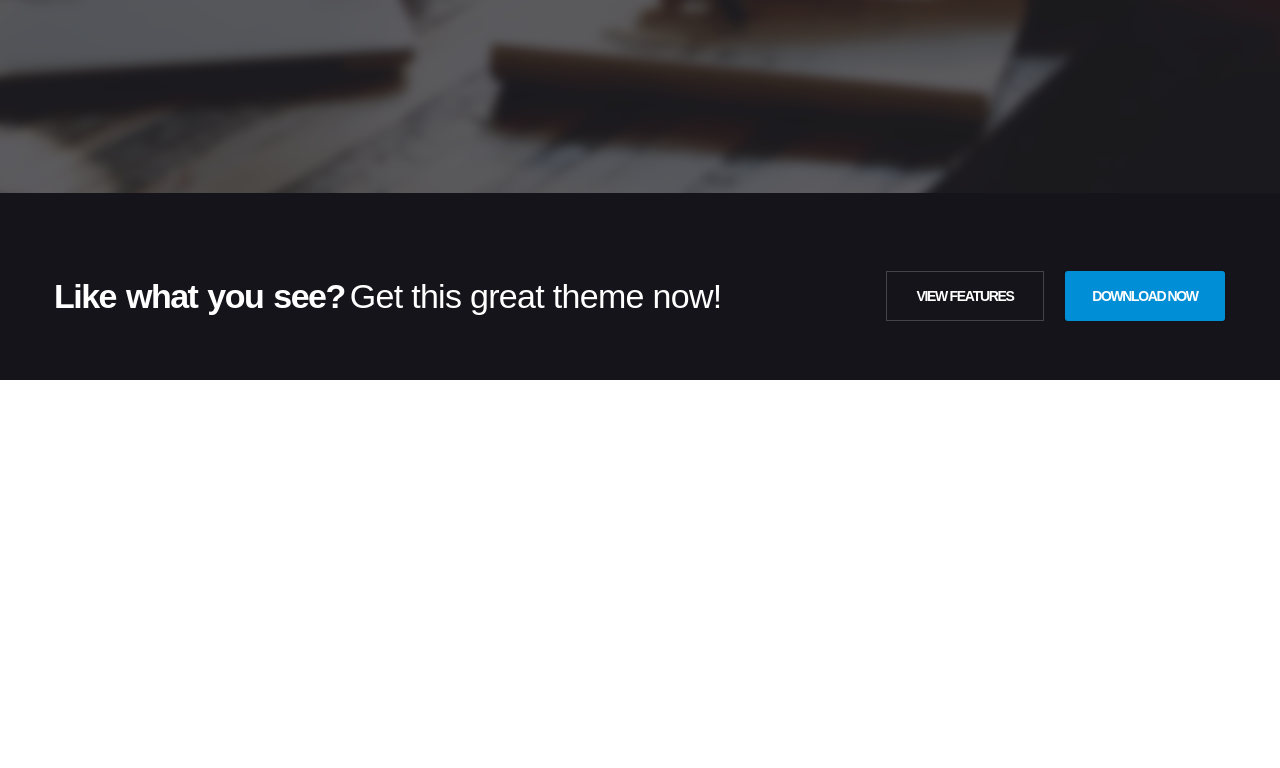
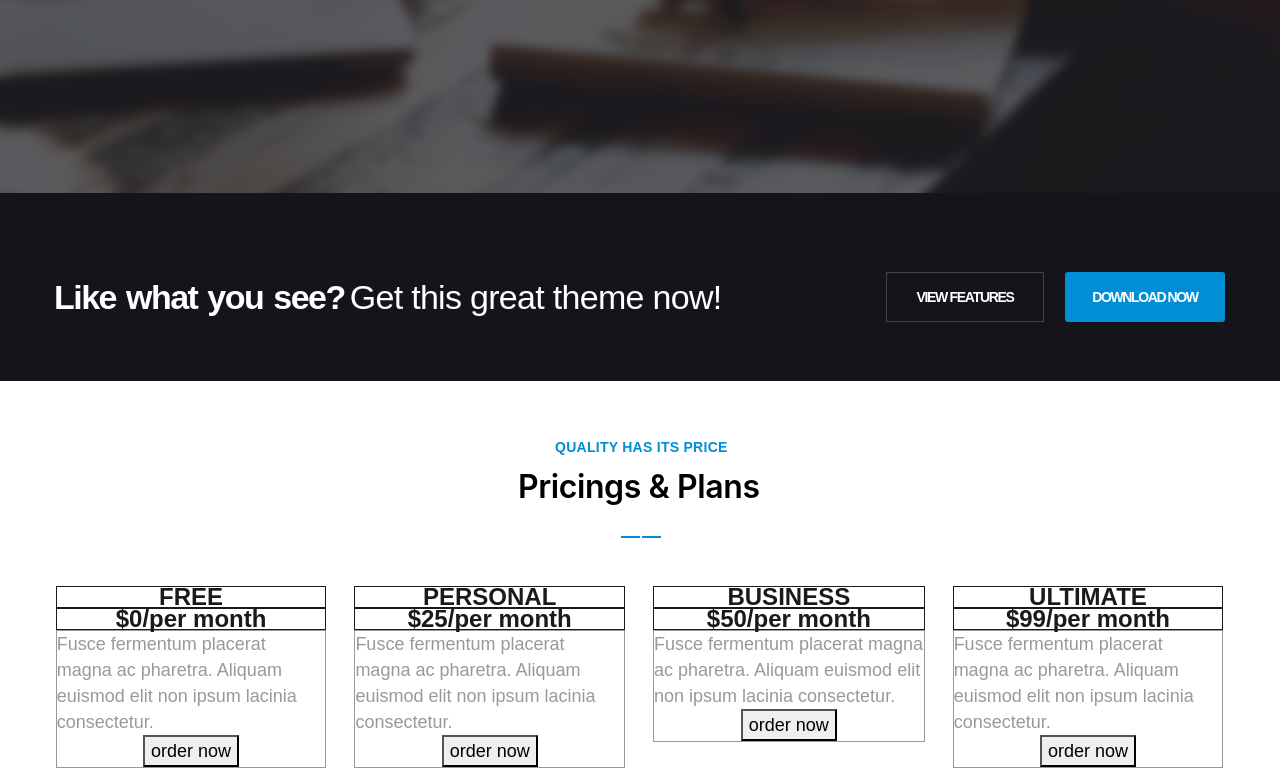
Before and after one commit to Chipik1/maket5, a website built with Parcel: page index.html in a window 1280 px wide. Shown: the part 2892-3660 px from the top of the page. Before the commit the page ends 3272 px from the top, so only its background shows below. Built offline with nearby package versions, Linux system fonts and the light colour scheme; files whose address does not match are found by name.

Commit message:
final columns

```diff
--- a/index.html
+++ b/index.html
@@ -189,5 +189,41 @@
         </div>
     </div>
 </div>
+<div class="plans-wrapper">
+    <div class="plans-container">
+        <div class="row">
+                <div class="col-4"></div>
+                <div class="col-4 title">
+                    <span class="text-title">quality has its price</span>
+                    <span>Pricings & Plans</span>
+                    <div class="line-wrapper">
+                        <span class="lines">&#160</span><span class="lines">&#160</span>
+                    </div>
+                </div>
+        </div>
+        <div class="row-columns">
+            <div class="col-3 price-list">
+                <div class="row">FREE</div>
+                <div class="row"><div><span>$</span><span>0</span></div><span>/per month</span></div>
+                <div class="row"><span>Fusce fermentum placerat magna ac pharetra. Aliquam euismod elit non ipsum lacinia consectetur.</span> <button>order now</button></div>
+            </div>
+            <div class="col-3 price-list">
+                <div class="row">PERSONAL</div>
+                <div class="row"><div><span>$</span><span>25</span></div><span>/per month</span></div>
+                <div class="row"><span>Fusce fermentum placerat magna ac pharetra. Aliquam euismod elit non ipsum lacinia consectetur.</span> <button>order now</button></div>
+            </div>
+            <div class="col-3 price-list">
+                <div class="row">BUSINESS</div>
+                <div class="row"><div><span>$</span><span>50</span></div><span>/per month</span></div>
+                <div class="row"><span>Fusce fermentum placerat magna ac pharetra. Aliquam euismod elit non ipsum lacinia consectetur.</span> <button>order now</button></div>
+            </div>
+            <div class="col-3 price-list">
+                <div class="row">ULTIMATE</div>
+                <div class="row"><div><span>$</span><span>99</span></div><span>/per month</span></div>
+                <div class="row"><span>Fusce fermentum placerat magna ac pharetra. Aliquam euismod elit non ipsum lacinia consectetur.</span> <button>order now</button></div>
+            </div>
+        </div>
+    </div>
+</div>
 </body>
 </html>
--- a/scss/style.scss
+++ b/scss/style.scss
@@ -53,7 +53,7 @@
           color: #ffffff;
         }
       }
-    .menu-text{
+.menu-text{
       display: flex;
       justify-content: flex-end;
       margin-top: 45px;
@@ -70,7 +70,6 @@
         text-decoration: none;
       }
     }
-
 .head-text{
   .title{
     display: flex;
@@ -248,7 +247,7 @@
   display: flex;
   justify-content: center;
 }
-  .device-container {
+.device-container {
     width: 1170px;
     margin-top: 132px;
     .container{
@@ -656,7 +655,7 @@
   background-color: #15141a;
   .ad-container{
     width: 1170px;
-    margin-top: 79px;
+    margin-top: 80px;
     margin-left: -6px;
     margin-bottom: 59px;
     .row{
@@ -725,3 +724,88 @@
     }
   }
 }
+.plans-wrapper{
+  width: 100%;
+  display: flex;
+  justify-content: center;
+}
+.plans-container{
+  width: 1170px;
+  .col-4{
+    margin-top: 43px;
+    display: flex;
+    justify-content: center;
+    flex-direction: column;
+    margin-left: -22px;
+    .text-title{
+      font-family: source_sans_proregular,sans-serif;
+      font-size: 14px;
+      line-height: 63px;
+      font-weight: 700;
+      text-transform: uppercase;
+      letter-spacing: 0.27px;
+      color: #008ed6;
+      margin-left: 144px;
+      margin-top: -8px;
+    }
+    span{
+      font-size: 32px;
+      font-weight: 600;
+      text-transform: none;
+      letter-spacing: -0.4px;
+      color: black;
+      margin-top: -16px;
+      margin-left: 107px;
+    }
+    .line-wrapper {
+      position: relative;
+      flex-direction: row;
+      display: flex;
+      justify-content: space-between;
+      margin-top: 41px;
+      width: 40px;
+      margin-left: 210px;
+      .lines {
+        width: 19px;
+        display: flex;
+        border-top: 2px solid #008ed6;
+        margin-left: 0;
+      }
+    }
+  }
+  .row-columns{
+    display: flex;
+    justify-content: center;
+    .col-3{
+      max-width: 23.9%;
+      padding-right: 24px;
+      margin-right: -8px;
+      .row{
+        border: 1px solid;
+        justify-content: center;
+        font-family: source_sans_proregular,sans-serif;
+        font-size: 24px;
+        line-height: 20px;
+        font-weight: 700;
+        color: #1a1a1a;
+      }
+      .row:nth-child(3){
+        font-family: source_sans_proregular,sans-serif;
+        font-size: 18px;
+        line-height: 26px;
+        font-weight: 400;
+        color: #999999;
+      }
+    }
+    .col-3:nth-child(2){
+      margin-left: 27px;
+    }
+    .col-3:nth-child(3){
+      margin-left: 27px;
+      padding-right: 23px;
+    }
+    .col-3:nth-child(4){
+      margin-left: 28px;
+    }
+  }
+}
```
Also changed, not shown: css/style.css, 1 other file.
